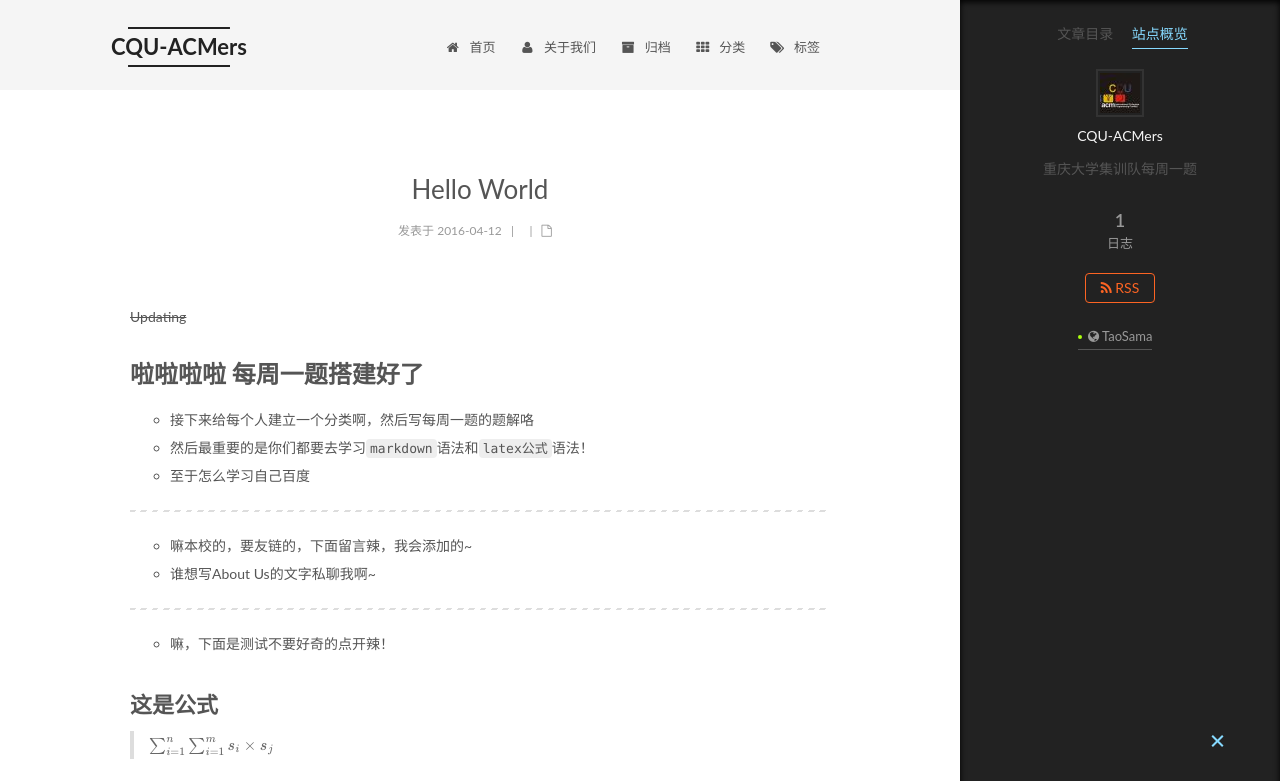
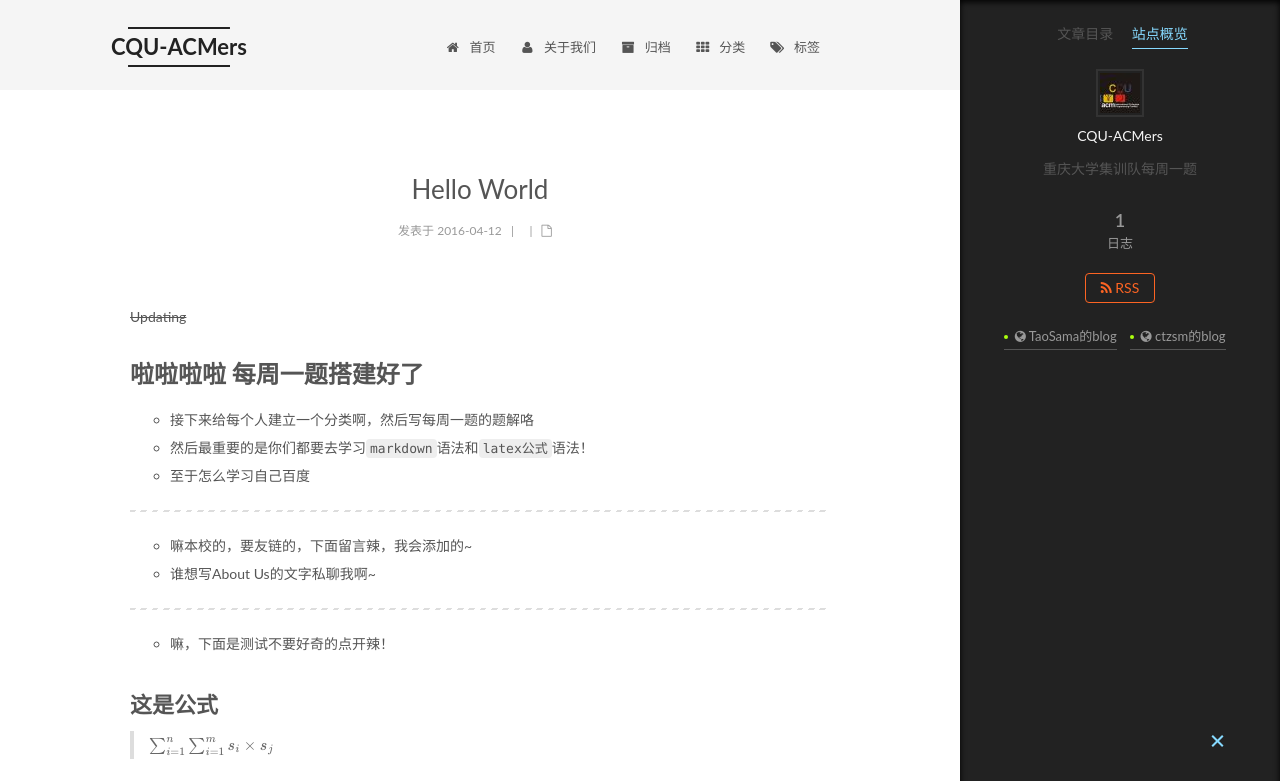
Before and after one commit to CQU-ACM/cqu-acm.github.io, a plain HTML site: page 2016/04/12/Hello World/index.html in a window 1280 px wide. Both pictures are taken after a click on the item "站点概览". Shown: the top 781 px of the page. Drawn offline with nearby package versions, Linux system fonts and the light colour scheme; some packages are replaced by stand-ins of ours; a script that the page names is missing; a web font is replaced by a local one.

Commit message:
Site updated: 2016-04-12 02:36:52

```diff
--- a/2016/04/12/Hello World/index.html
+++ b/2016/04/12/Hello World/index.html
@@ -472,11 +472,20 @@
 
 
               <span class="links-of-author-item">
-                <a href="http://taosama.github.io/" target="_blank" title="TaoSama">
+                <a href="http://taosama.github.io/" target="_blank" title="TaoSama的blog">
 
                     <i class="fa fa-globe"></i>
 
-                  TaoSama
+                  TaoSama的blog
+                </a>
+              </span>
+
+              <span class="links-of-author-item">
+                <a href="http://www.ctzsm.com" target="_blank" title="ctzsm的blog">
+
+                    <i class="fa fa-globe"></i>
+
+                  ctzsm的blog
                 </a>
               </span>
 
```
Also changed, not shown: about-us/index.html (+11 -2 lines), archives/2016/04/index.html (+11 -2 lines), archives/2016/index.html (+11 -2 lines), archives/index.html (+11 -2 lines), categories/index.html (+11 -2 lines), index.html (+11 -2 lines), tags/index.html (+11 -2 lines).
